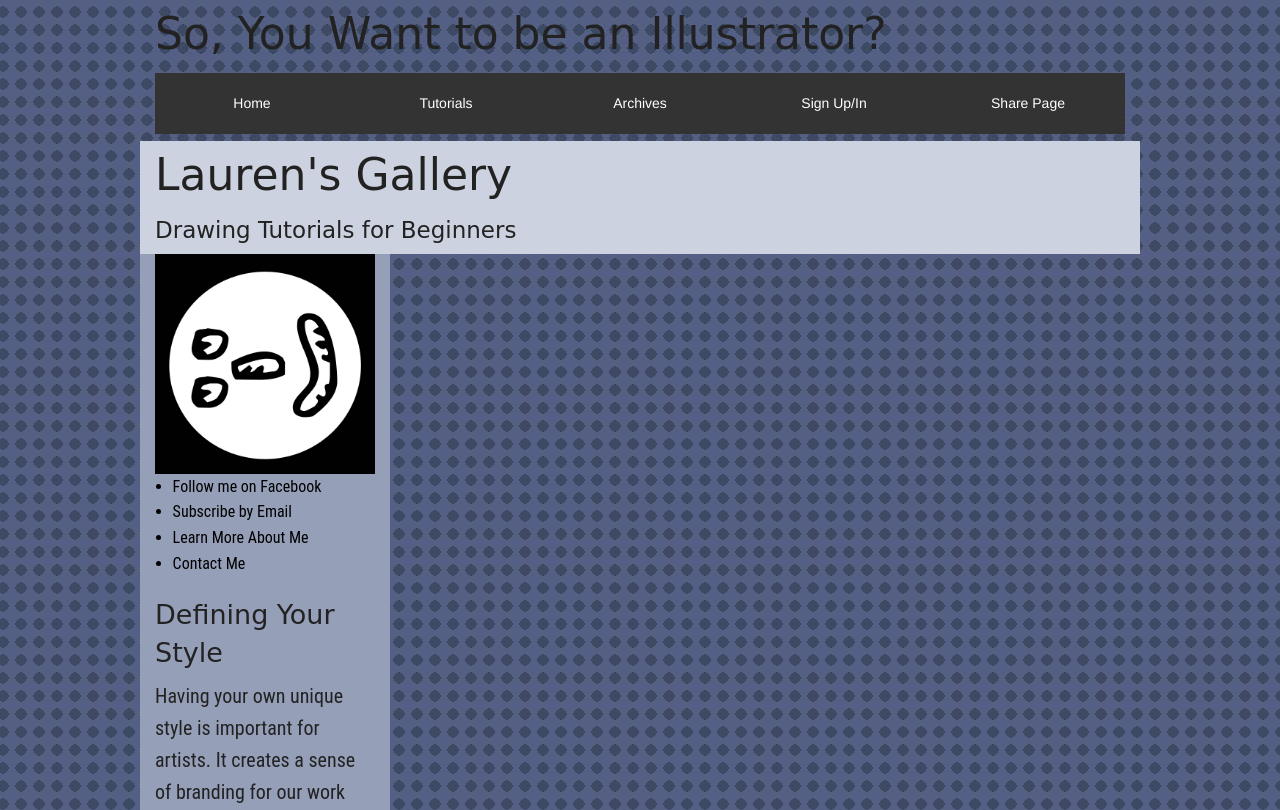
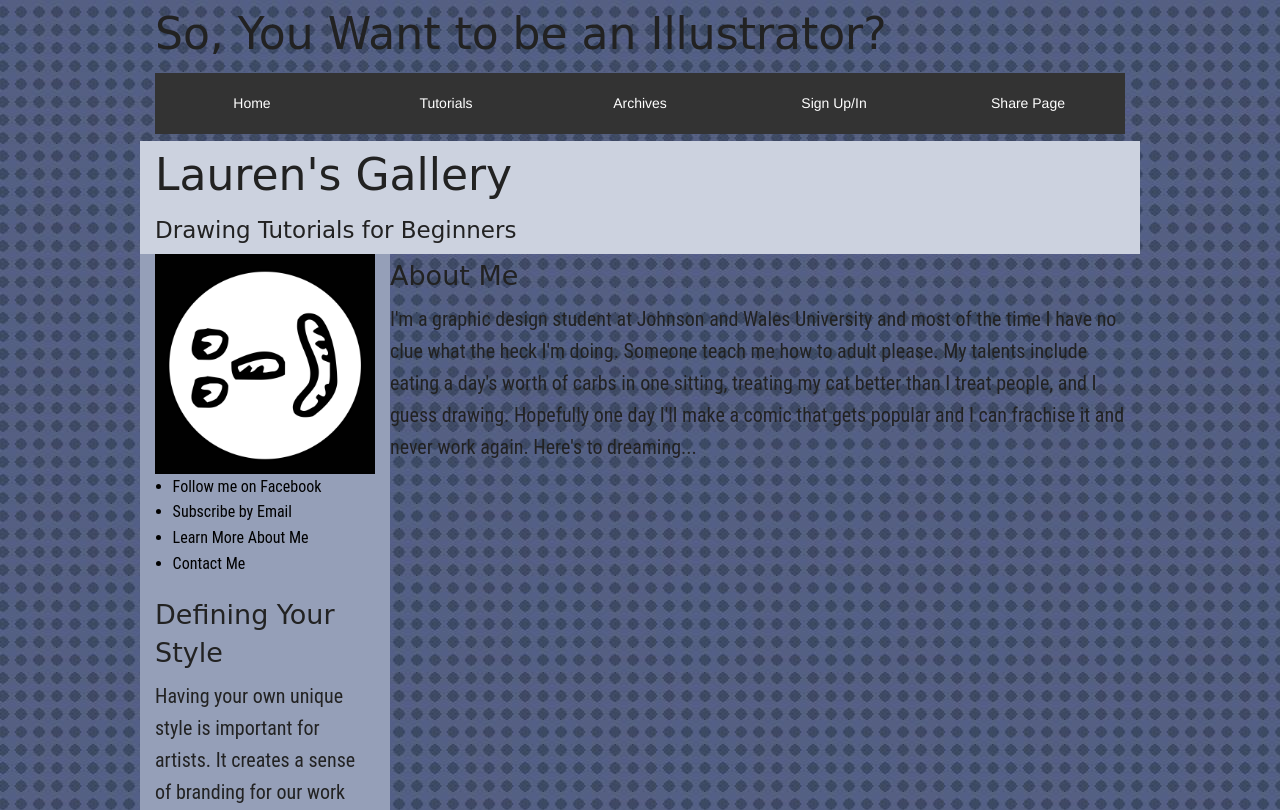
Before and after one commit to Lauren96/Blog, a plain HTML site: page about.html in a window 1280 px wide. Shown: the top 810 px of the page. Drawn offline with Linux system fonts and the light colour scheme.

Commit message:
added about info

```diff
--- a/about.html
+++ b/about.html
@@ -57,6 +57,8 @@
     </div>
 
     <div class="info">
+      <h3> About Me </h3>
+      <p> I'm a graphic design student at Johnson and Wales University and most of the time I have no clue what the heck I'm doing. Someone teach me how to adult please. My talents include eating a day's worth of carbs in one sitting, treating my cat better than I treat people, and I guess drawing. Hopefully one day I'll make a comic that gets popular and I can frachise it and never work again. Here's to dreaming...
     </div>
 
 <script>
```
